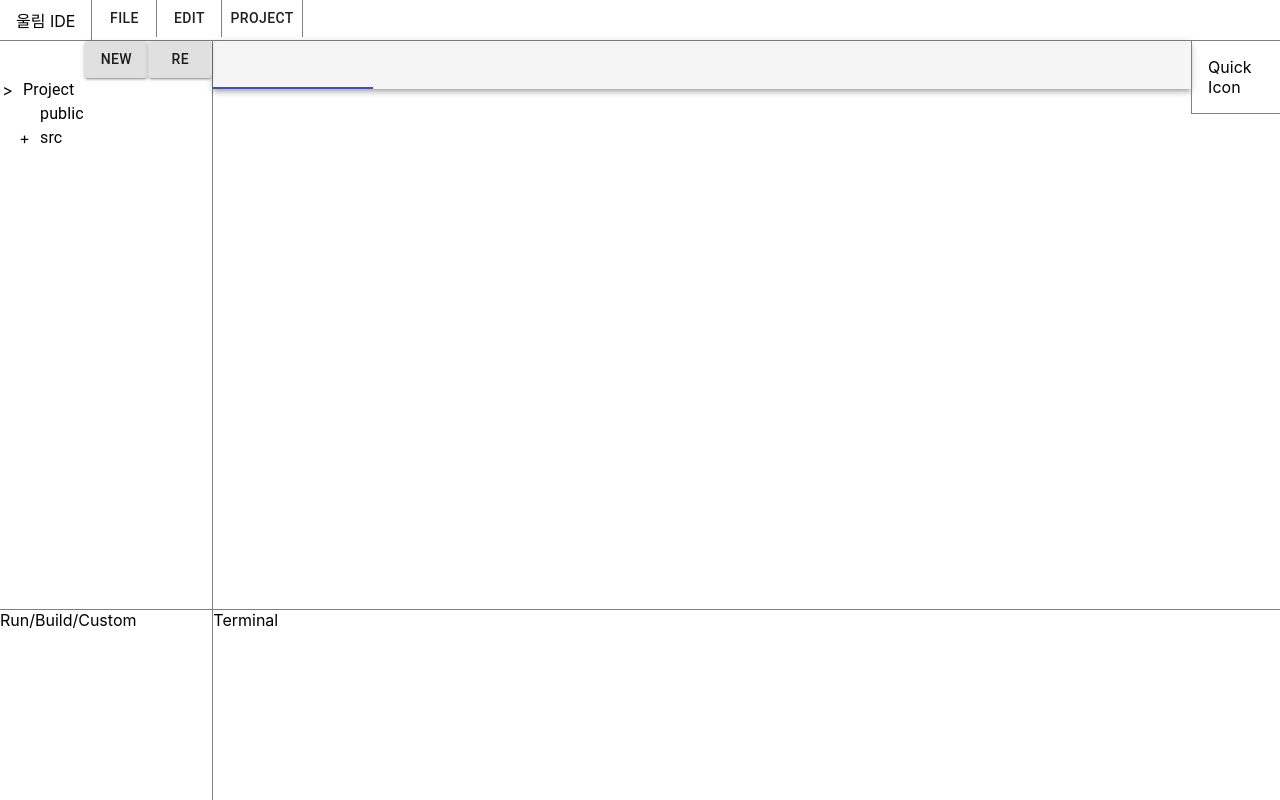
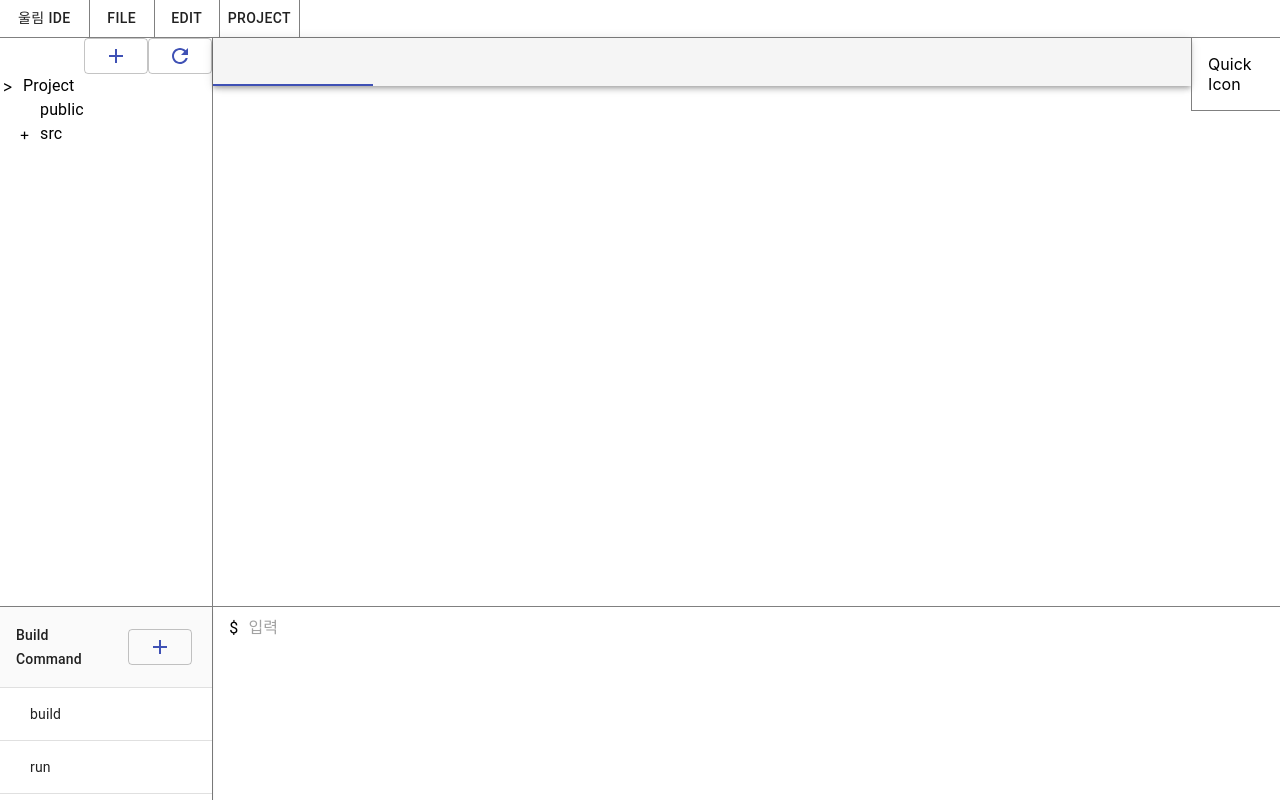
Before and after one commit to LandvibeDev/web-ide-front, a React (Create React App) app: page / in a window 1280 px wide. Built offline with nearby package versions, Linux system fonts and the light colour scheme.

Commit message:
커맨드, 터미널 컴포넌트 구성

```diff
--- /dev/null
+++ b/src/workspace/components/CommandItem.jsx
@@ -0,0 +1,24 @@
+import React from 'react';
+
+import { makeStyles } from '@material-ui/core/styles';
+import TableCell from '@material-ui/core/TableCell';
+import TableRow from '@material-ui/core/TableRow';
+
+const useStyles = makeStyles({
+  command: {
+    paddingLeft: '30px',
+  },
+});
+
+function CommandItem({ row }) {
+  const classes = useStyles();
+  return (
+    <TableRow hover role="checkbox" tabIndex={-1} key={row.id}>
+      <TableCell colSpan={2} className={classes.command}>
+        {row.name}
+      </TableCell>
+    </TableRow>
+  );
+}
+
+export default CommandItem;
--- a/src/workspace/components/CommandList.jsx
+++ b/src/workspace/components/CommandList.jsx
@@ -1,16 +1,62 @@
 import React from 'react';
+import { makeStyles } from '@material-ui/core/styles';
+import Paper from '@material-ui/core/Paper';
+import Button from '@material-ui/core/Button';
+import Table from '@material-ui/core/Table';
+import TableBody from '@material-ui/core/TableBody';
+import TableCell from '@material-ui/core/TableCell';
+import TableContainer from '@material-ui/core/TableContainer';
+import TableHead from '@material-ui/core/TableHead';
+import TableRow from '@material-ui/core/TableRow';
+import AddIcon from '@material-ui/icons/Add';
+import { CommandItem } from './';
 
-import { makeStyles } from '@material-ui/core/styles';
+const rows = [
+  { id: 0, name: 'build' },
+  { id: 1, name: 'run' },
+  { id: 2, name: 'custom01' },
+  { id: 3, name: 'custom02' },
+];
 
-const useStyles = makeStyles((theme) => ({
+const useStyles = makeStyles({
   root: {
+    width: '100%',
     height: '100%',
   },
-}));
+  container: {
+    height: '100%',
+  },
+  addBtn: { width: '30px', paddingRight: '20px' },
+});
 
-function CommandList(props) {
+function CommandList() {
   const classes = useStyles();
-  return <div className={classes.root}>Run/Build/Custom</div>;
+
+  return (
+    <Paper className={classes.root}>
+      <TableContainer className={classes.container}>
+        <Table stickyHeader aria-label="sticky table">
+          <TableHead>
+            <TableRow>
+              <TableCell key={'name'} className={classes.command}>
+                Build Command
+              </TableCell>
+              <TableCell key={'add'} className={classes.addBtn}>
+                <Button variant="outlined">
+                  <AddIcon color="primary" />
+                </Button>
+              </TableCell>
+            </TableRow>
+          </TableHead>
+          <TableBody>
+            {rows.map((row) => {
+              return <CommandItem row={row} key={row.id} />;
+            })}
+          </TableBody>
+        </Table>
+      </TableContainer>
+    </Paper>
+  );
 }
 
 export default CommandList;
--- a/src/workspace/components/FileTreeTab.jsx
+++ b/src/workspace/components/FileTreeTab.jsx
@@ -2,6 +2,8 @@ import React from 'react';
 import { makeStyles } from '@material-ui/core/styles';
 import Grid from '@material-ui/core/Grid';
 import Button from '@material-ui/core/Button';
+import AddIcon from '@material-ui/icons/Add';
+import RefreshIcon from '@material-ui/icons/Refresh';
 const useStyles = makeStyles((theme) => ({
   root: {},
 }));
@@ -19,10 +21,14 @@ function FileTreeTab(props) {
         className={classes.root}
       >
         <Grid item>
-          <Button variant="contained">new</Button>
+          <Button variant="outlined">
+            <AddIcon color="primary" />
+          </Button>
         </Grid>
         <Grid item>
-          <Button variant="contained">re</Button>
+          <Button variant="outlined">
+            <RefreshIcon color="primary" />
+          </Button>
         </Grid>
       </Grid>
     </div>
--- a/src/workspace/components/Header.jsx
+++ b/src/workspace/components/Header.jsx
@@ -1,6 +1,5 @@
 import React from 'react';
 import { makeStyles } from '@material-ui/core/styles';
-import Grid from '@material-ui/core/Grid';
 
 import { MenuBar } from './';
 
@@ -8,23 +7,14 @@ const useStyles = makeStyles((theme) => ({
   root: {
     borderBottom: '1px solid gray',
   },
-  logo: {
-    padding: theme.spacing(1),
-    paddingRight: theme.spacing(2),
-    paddingLeft: theme.spacing(2),
-    borderRight: '1px solid gray',
-  },
 }));
 
 function Header(props) {
   const classes = useStyles();
   return (
-    <Grid container className={classes.root}>
-      <div className={classes.logo}>울림 IDE</div>
-      <Grid item xs={11}>
-        <MenuBar />
-      </Grid>
-    </Grid>
+    <div className={classes.root}>
+      <MenuBar />
+    </div>
   );
 }
 
--- /dev/null
+++ b/src/workspace/components/InputPrompt.jsx
@@ -0,0 +1,49 @@
+import React, { useState } from 'react';
+import { makeStyles } from '@material-ui/core/styles';
+import FormControlLabel from '@material-ui/core/FormControlLabel';
+import InputBase from '@material-ui/core/InputBase';
+
+const useStyles = makeStyles((theme) => ({
+  input: {
+    border: 'none',
+    padding: '5px 10px',
+    width: '100%',
+  },
+  form: {
+    width: '100%',
+  },
+}));
+
+function InputPrompt({ submit }) {
+  const classes = useStyles();
+  const [value, setValue] = useState('');
+  const handleSubmit = (e) => {
+    e.preventDefault();
+    submit(value);
+    setValue('');
+  };
+  const handleChange = (e) => {
+    setValue(e.target.value);
+  };
+  return (
+    <div>
+      <form onSubmit={handleSubmit} className={classes.form}>
+        <FormControlLabel
+          control={
+            <InputBase
+              placeholder="입력"
+              className={classes.input}
+              onChange={handleChange}
+              value={value}
+            />
+          }
+          label="$"
+          labelPlacement="start"
+          className={classes.form}
+        />
+      </form>
+    </div>
+  );
+}
+
+export default InputPrompt;
--- a/src/workspace/components/MenuBar.jsx
+++ b/src/workspace/components/MenuBar.jsx
@@ -24,6 +24,14 @@ function MenuBar(props) {
 
   return (
     <div className={classes.root}>
+      <MenuItem
+        title={
+          <div style={{ paddingLeft: '10px', paddingRight: '10px' }}>
+            울림 IDE
+          </div>
+        }
+        MenuItems={[]}
+      />
       <MenuItem
         title="File"
         handleItemClick={handleFileItemClick}
--- /dev/null
+++ b/src/workspace/components/OutputLog.jsx
@@ -0,0 +1,31 @@
+import React, { useEffect, Fragment } from 'react';
+
+function OutputLog({ data }) {
+  useEffect(() => {
+    const logDiv = document.getElementById('logDiv');
+    logDiv.scrollTop = logDiv.scrollHeight;
+  }, [data]);
+  return (
+    <div
+      style={{
+        maxHeight: '85%',
+        overflowY: 'scroll',
+      }}
+      id="logDiv"
+    >
+      {data !== ''
+        ? data.split('\n').map((line, index) => {
+            if (index === 0) return null;
+            return (
+              <Fragment key={index}>
+                <span>{line}</span>
+                <br />
+              </Fragment>
+            );
+          })
+        : null}
+    </div>
+  );
+}
+
+export default OutputLog;
--- a/src/workspace/components/Terminal.jsx
+++ b/src/workspace/components/Terminal.jsx
@@ -1,14 +1,29 @@
-import React from 'react';
+import React, { useState } from 'react';
 import { makeStyles } from '@material-ui/core/styles';
+import { InputPrompt, OutputLog } from './';
+
 const useStyles = makeStyles((theme) => ({
   root: {
     height: '100%',
+    width: '100%',
   },
 }));
 
 function Terminal(props) {
   const classes = useStyles();
-  return <div className={classes.root}>Terminal</div>;
+  const [outputLog, setOutputLog] = useState('');
+
+  const addOutputLog = (input) => {
+    const newLog = outputLog + '\n' + input;
+    setOutputLog(newLog);
+  };
+
+  return (
+    <div className={classes.root}>
+      <OutputLog data={outputLog} />
+      <InputPrompt submit={addOutputLog} />
+    </div>
+  );
 }
 
 export default Terminal;
--- a/src/workspace/components/index.js
+++ b/src/workspace/components/index.js
@@ -13,6 +13,9 @@ export { default as Explorer } from './Explorer';
 export { default as FileTreeTab } from './FileTreeTab';
 export { default as FileTree } from './FileTree';
 export { default as CommandList } from './CommandList';
+export { default as CommandItem } from './CommandItem';
 
 export { default as BottomPanel } from './BottomPanel';
 export { default as Terminal } from './Terminal';
+export { default as InputPrompt } from './InputPrompt';
+export { default as OutputLog } from './OutputLog';
```
